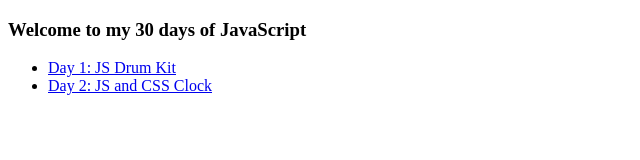
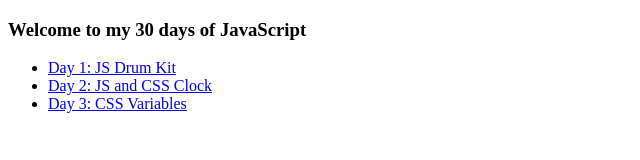
Before and after one commit to mattlaguardia/30-days-of-code, a plain HTML site: page index.html in a window 1280 px wide. Shown: the whole page, without its empty margins (0-640 px from the left). Drawn offline with Linux system fonts and the light colour scheme.

Commit message:
updates main index for gh pages

```diff
--- a/index.html
+++ b/index.html
@@ -9,6 +9,7 @@
     <ul>
       <li><a href="./day-01-drum-kit/index.html">Day 1: JS Drum Kit </a></li>
       <li><a href="./day-02-css-clock/index.html">Day 2: JS and CSS Clock</a></li>
+      <li><a href="./day-03-css-variables/index.html">Day 3: CSS Variables</a></li>
     </ul>
   </body>
 </html>
```
